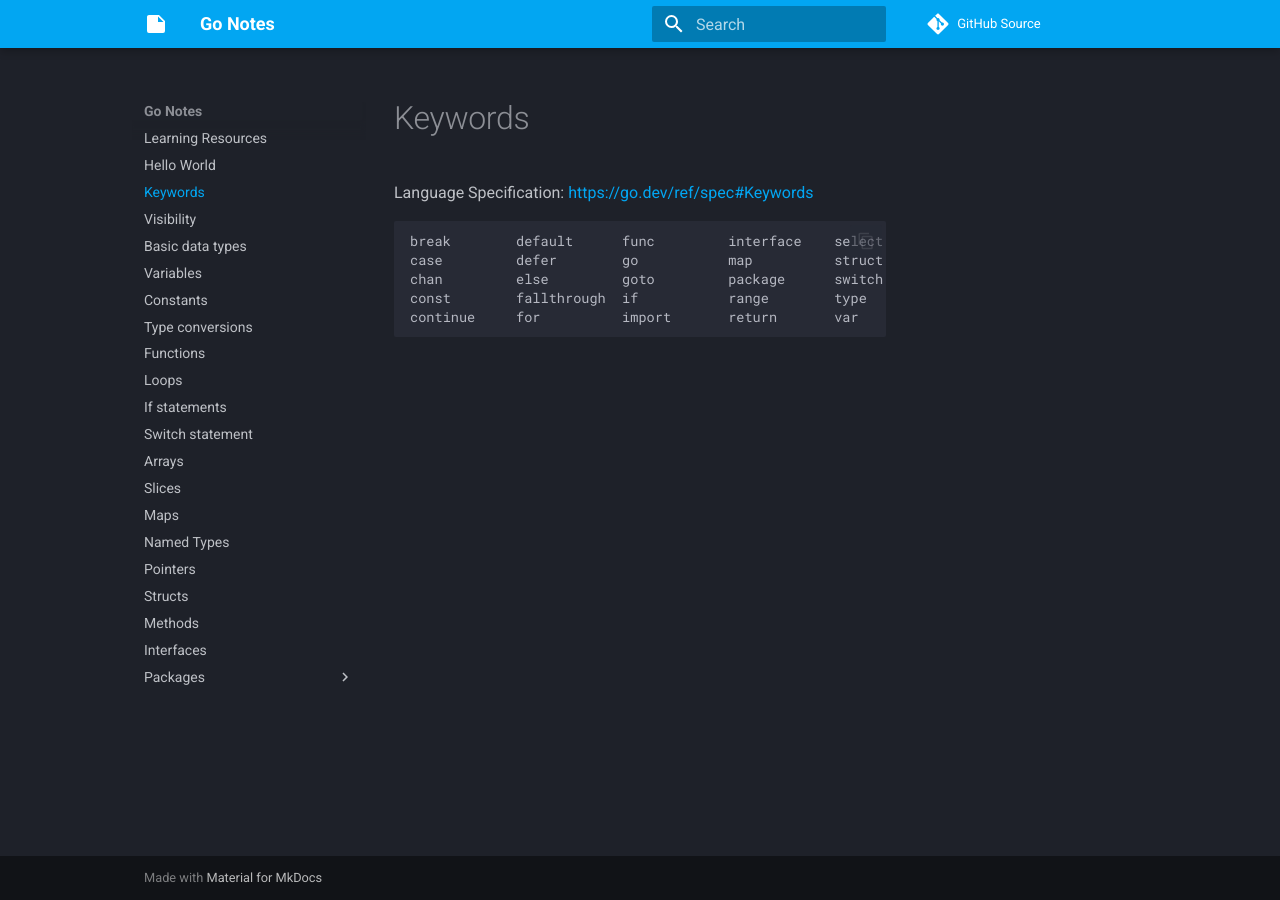
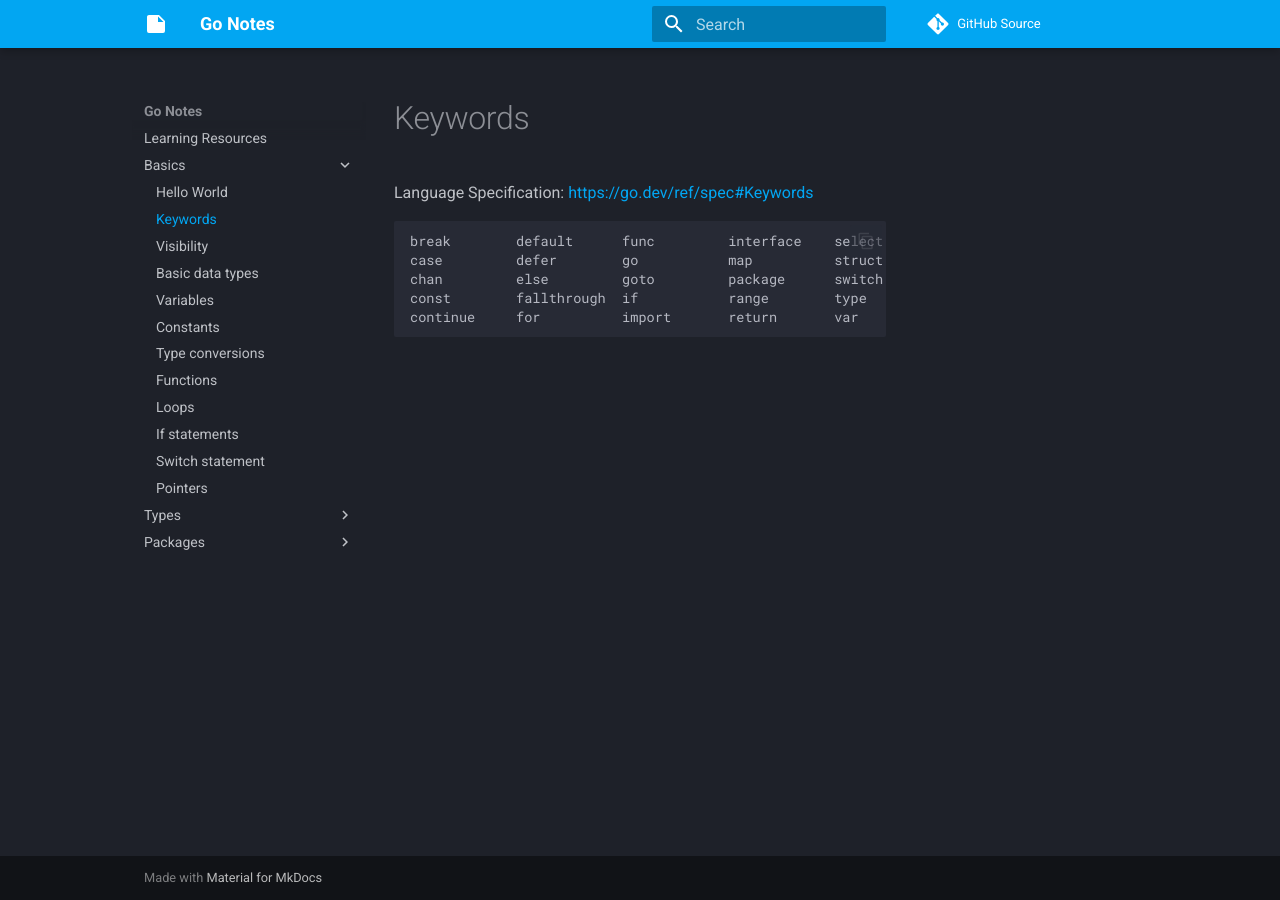
Before and after one commit to Lixfeld/go-notes, an MkDocs documentation site: the page built from docs/basics/keywords.md, in a window 1280 px wide. Built offline with MkDocs 1.6.1 and Material for MkDocs 9.7.7, drawn with Linux system fonts in a browser that asks for light colours; comment, search, counter and statistics services are not loaded; some of the changed lines change nothing that is shown.

Commit message:
Add sections and move files

```diff
--- a/mkdocs.yml
+++ b/mkdocs.yml
@@ -28,25 +28,27 @@ markdown_extensions:
 
 nav:
   - index.md
-  - helloworld.md
-  - keywords.md
-  - visibility.md
-  - types.md
-  - variables.md
-  - constants.md
-  - conversions.md
-  - functions.md
-  - loops.md
-  - if_statements.md
-  - switch.md
-  - arrays.md
-  - slices.md
-  - maps.md
-  - named_types.md
-  - pointers.md
-  - structs.md
-  - methods.md
-  - interfaces.md
+  - Basics:
+    - basics/helloworld.md
+    - basics/keywords.md
+    - basics/visibility.md
+    - basics/types.md
+    - basics/variables.md
+    - basics/constants.md
+    - basics/conversions.md
+    - basics/functions.md
+    - basics/loops.md
+    - basics/if_statements.md
+    - basics/switch.md
+    - basics/pointers.md
+  - Types:
+    - types/arrays.md
+    - types/slices.md
+    - types/maps.md
+    - types/named_types.md
+    - types/structs.md
+    - types/methods.md
+    - types/interfaces.md
   - Packages:
       - fmt: packages/fmt.md
       - slices: packages/slices.md
```
Also changed, not shown: docs/basics/constants.md (renamed from docs/constants.md), docs/basics/conversions.md (renamed from docs/conversions.md), docs/basics/functions.md (renamed from docs/functions.md), docs/basics/helloworld.md (renamed from docs/helloworld.md), docs/basics/if_statements.md (renamed from docs/if_statements.md), docs/basics/keywords.md (renamed from docs/keywords.md), docs/basics/loops.md (renamed from docs/loops.md), docs/basics/pointers.md (renamed from docs/pointers.md), docs/basics/switch.md (renamed from docs/switch.md), docs/basics/types.md (renamed from docs/types.md), docs/basics/variables.md (renamed from docs/variables.md), docs/basics/visibility.md (renamed from docs/visibility.md), docs/types/arrays.md (renamed from docs/arrays.md), docs/types/interfaces.md (renamed from docs/interfaces.md), 5 more files.
